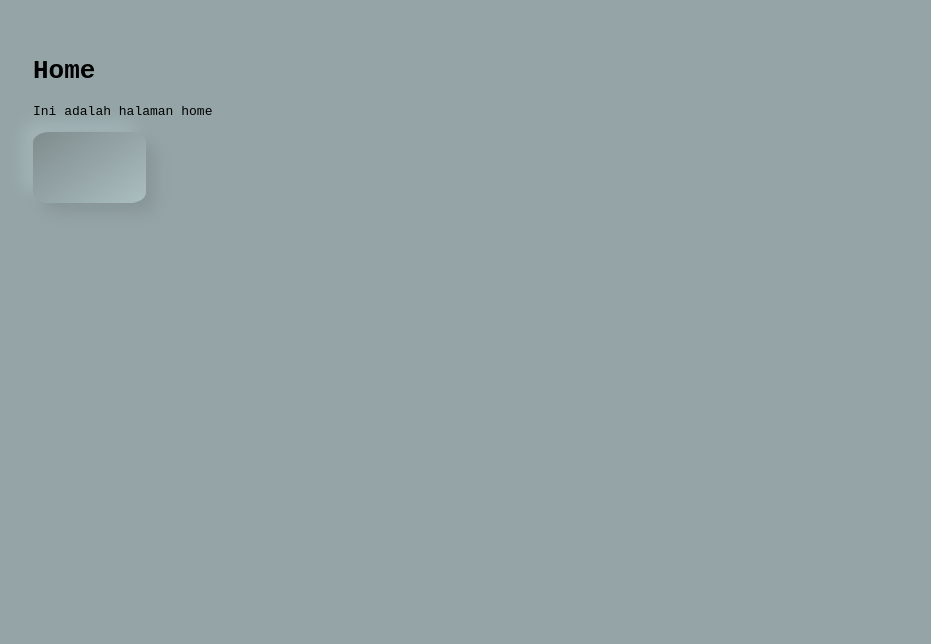
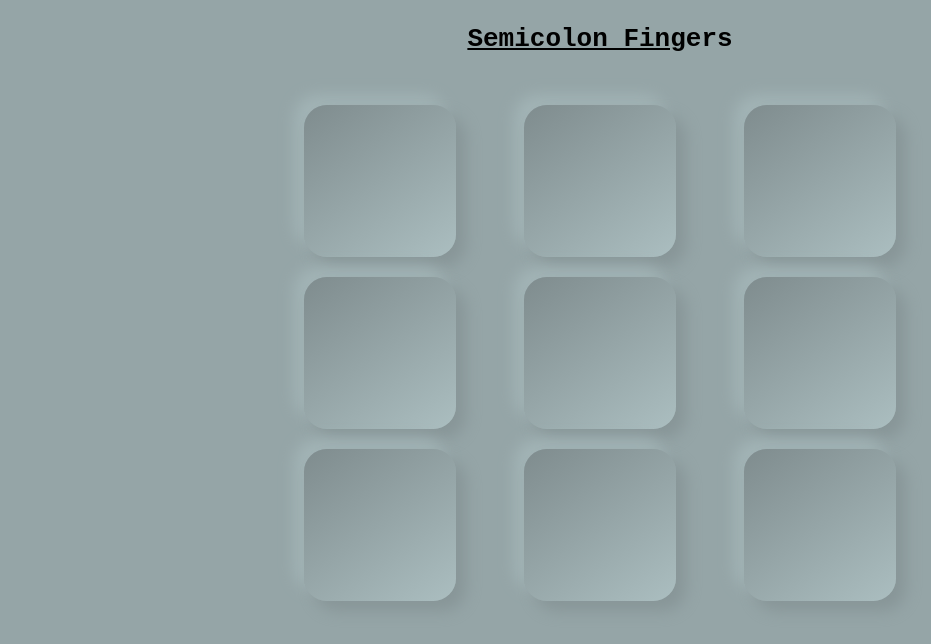
Before and after one commit to thisispalash/semicolon-self, a plain HTML site: page index.html in a window 1280 px wide. Shown: the whole page, without its empty margins (40-971 px from the left). Drawn offline with Linux system fonts and the light colour scheme.

Commit message:
create tables with boxes; init positioning

```diff
--- a/functional.js
+++ b/functional.js
@@ -0,0 +1,17 @@
+const ids = ["a1", "a2", "a3", "b1", "b2", "b3", "c1", "c2", "c3"];
+
+document.onclick = function (event) {
+
+  const { target } = event;
+  const { id } = target;
+
+  if (ids.includes(id)) {
+    const box = document.getElementById(id);
+    box.classList.add('clicked');
+    box.classList.remove('unclicked');
+    document.addEventListener('click', function() {
+      box.classList.add('unclicked');
+      box.classList.remove('clicked');
+    }, true);
+  }
+}
--- a/index.html
+++ b/index.html
@@ -4,7 +4,7 @@
 <head>
   <meta charset="utf-8">
   <title>Semicolon Fingers</title>
-
+  <link rel="icon" href="arms-400.png">
   <link rel="stylesheet" href="styles.css">
 </head>
 
@@ -13,34 +13,45 @@
 </noscript>
 
 <body>
-  <h1>Home</h1>
-  <p>Ini adalah halaman home</p>
-  <div class="unclicked" id="test" style="width: 10%;">
-    <p>
-      &nbsp;
-    </p>
-    <p>
-      &nbsp;
-    </p>
-    <p>
-      &nbsp;
-    </p>
-  </div>
+  <main>
+    <h1><u>Semicolon Fing</u>ers</h1>
+    <table>
+      <tr>
+        <td>
+          <div class="poem unclicked" id="a1"></div>
+        </td>
+        <td>
+          <div class="poem unclicked" id="a2"></div>
+        </td>
+        <td>
+          <div class="poem unclicked" id="a3"></div>
+        </td>
+      </tr>
+      <tr>
+        <td>
+          <div class="poem unclicked" id="b1"></div>
+        </td>
+        <td>
+          <div class="poem unclicked" id="b2"></div>
+        </td>
+        <td>
+          <div class="poem unclicked" id="b3"></div>
+        </td>
+      </tr>
+      <tr>
+        <td>
+          <div class="poem unclicked" id="c1"></div>
+        </td>
+        <td>
+          <div class="poem unclicked" id="c2"></div>
+        </td>
+        <td>
+          <div class="poem unclicked" id="c3"></div>
+        </td>
+      </tr>
+    </table>
+  </main>
 </body>
-
-<script>
-  var box = document.getElementById('test');
-  box.addEventListener('click', function() {
-    // alert('test');
-    box.classList.remove('unclicked');
-    box.classList.add('clicked');
-  });
-  document.addEventListener('click', function() {
-    // alert('test');
-    box.classList.remove('clicked');
-    box.classList.add('unclicked');
-  }, true);
-</script>
 
 <script src="functional.js"></script>
 <script src="telescopic.js"></script>
--- a/styles.css
+++ b/styles.css
@@ -1,8 +1,29 @@
 html {
   background: #95A5A7;
-  padding: 3rem 5rem;
   font-family: monospace;
+  height: 100%;
 }
+
+main {
+  margin: 3vmin 5vmin;
+  text-align: center;
+}
+
+h1 {
+  margin-bottom: 5vmin;
+}
+
+table {
+  display: inline-block;
+  margin: 0 auto;
+}
+
+.poem {
+  min-width: 19vmin;
+  min-height: 19vmin;
+  margin: 1vmin 4vmin;
+}
+
 
 /** media queries **/
 
@@ -33,6 +54,7 @@ html {
 
 /** end media queries **/
 
+
 /** neumorphic styles **/
 
 .clicked {
@@ -47,6 +69,7 @@ html {
   box-shadow: 9.91px 9.91px 15px #889698, -9.91px -9.91px 15px #A2B4B6;
 }
 
+/* unused for now */
 .hovered {
   background: #95A5A7;
   border-radius: 15%;
```
